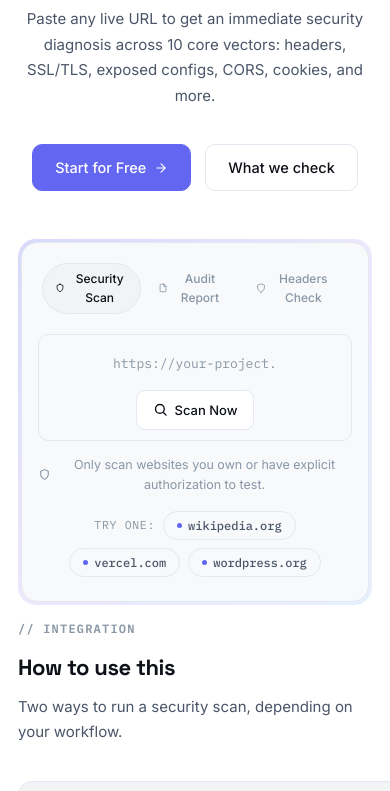
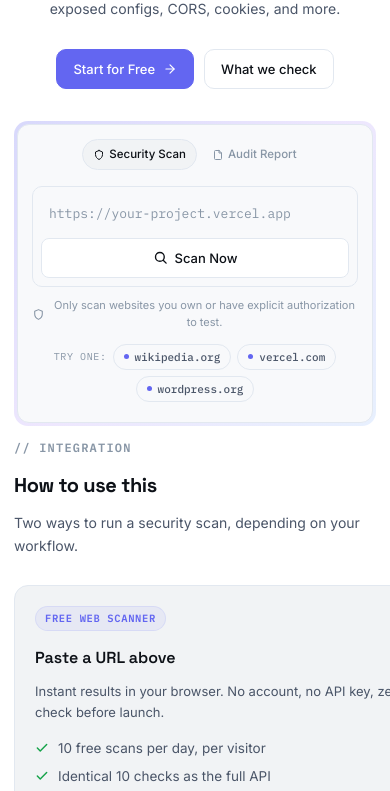
Before and after one commit to OnkarDsharma/website-security-api, a website: page index.html in a window 390 px wide. Shown: the part 225-1016 px from the top of the page. Drawn offline with Linux system fonts and the light colour scheme.

Commit message:
more responsive

```diff
--- a/index.html
+++ b/index.html
@@ -1152,22 +1152,47 @@
   .footer-links a:hover { color: var(--text); }
 
   @media (max-width: 480px) {
-    footer { flex-direction: column; align-items: flex-start; }
-    .navbar { padding: 0 20px; }
-    .nav-links { gap: 14px; }
-    .wrap { padding: 0 18px; }
-    .hero { padding-top: calc(56px + 50px); padding-bottom: 10px; }
-    .hero h1 { font-size: clamp(30px, 8vw, 40px); }
-    .hero .sub { font-size: 15px; }
-    .preview-tabs { gap: 4px; }
-    .preview-tab { font-size: 12px; padding: 5px 12px; }
-    .preview-body { padding: 20px 16px 24px; }
-    .section { padding: 50px 0; }
-    section h2 { font-size: 22px; }
-    form { border-radius: 10px; }
-    input[type="url"] { font-size: 13px; padding: 10px 8px; }
-    button[type="submit"] { height: 40px; padding: 0 16px; font-size: 13px; }
+    footer { flex-direction: column; align-items: flex-start; gap: 10px; }
+    .navbar { padding: 0 16px; height: 50px; }
+    .nav-brand { font-size: 14px; }
+    .nav-links { gap: 12px; }
+    .nav-links a { font-size: 12px; }
+    .wrap { padding: 0 14px; }
+    .hero { padding-top: calc(50px + 40px); padding-bottom: 8px; }
+    .hero h1 { font-size: 28px; line-height: 1.15; }
+    .hero .sub { font-size: 14px; line-height: 1.6; margin-bottom: 28px; }
+    .hero-ctas { gap: 10px; }
+    .btn-primary { font-size: 13px; padding: 9px 16px; }
+    .preview-wrap { margin-top: 32px; border-radius: 14px; }
+    .preview-card { border-radius: 12px; }
+    .preview-tabs { gap: 4px; padding: 14px 12px 0; }
+    .preview-tab { font-size: 11.5px; padding: 5px 10px; gap: 4px; }
+    .preview-tab svg { width: 12px; height: 12px; }
+    .preview-body { padding: 16px 14px 20px; }
+    form { flex-direction: column; padding: 8px; gap: 6px; border-radius: 10px; }
     .input-prefix { display: none; }
+    input[type="url"] { font-size: 13px; padding: 10px 8px; width: 100%; }
+    button[type="submit"] { width: 100%; height: 40px; border-radius: 8px; font-size: 13px; justify-content: center; }
+    .scan-hint { font-size: 11px; margin-top: 10px; }
+    .quick-chips { gap: 6px; margin-top: 12px; }
+    .quick-chips .label { font-size: 10px; }
+    .qchip { font-size: 11px; padding: 5px 10px; }
+    .section { padding: 40px 0; }
+    section h2 { font-size: 20px; }
+    .section-sub { font-size: 14px; margin-bottom: 28px; }
+    .guide-cards { gap: 14px; }
+    .guide-card { padding: 20px; }
+    .guide-card h3 { font-size: 16px; }
+    .guide-card p { font-size: 13px; }
+    .checks-grid { gap: 12px; }
+    .check-card { padding: 18px 20px; }
+    .check-card h4 { font-size: 14px; }
+    .check-card p { font-size: 12.5px; }
+    .score-row { flex-direction: column; align-items: flex-start; gap: 18px; padding: 22px; }
+    .findings-card { padding: 4px 16px; }
+    .finding { gap: 10px; padding: 14px 0; }
+    .finding-body .check { font-size: 12px; }
+    .finding-body .detail { font-size: 13px; }
   }
 </style>
 </head>
@@ -1211,10 +1236,6 @@
             <span class="preview-tab">
               <svg viewBox="0 0 24 24" fill="none" stroke="currentColor" stroke-width="2" stroke-linecap="round" stroke-linejoin="round"><path d="M14 3H7a2 2 0 0 0-2 2v14a2 2 0 0 0 2 2h10a2 2 0 0 0 2-2V8l-5-5z"/><path d="M14 3v5h5"/></svg>
               Audit Report
-            </span>
-            <span class="preview-tab">
-              <svg viewBox="0 0 24 24" fill="none" stroke="currentColor" stroke-width="2" stroke-linecap="round" stroke-linejoin="round"><path d="M12 22s8-4 8-10V5l-8-3-8 3v7c0 6 8 10 8 10z"/></svg>
-              Headers Check
             </span>
           </div>
           <div class="preview-body">
```
